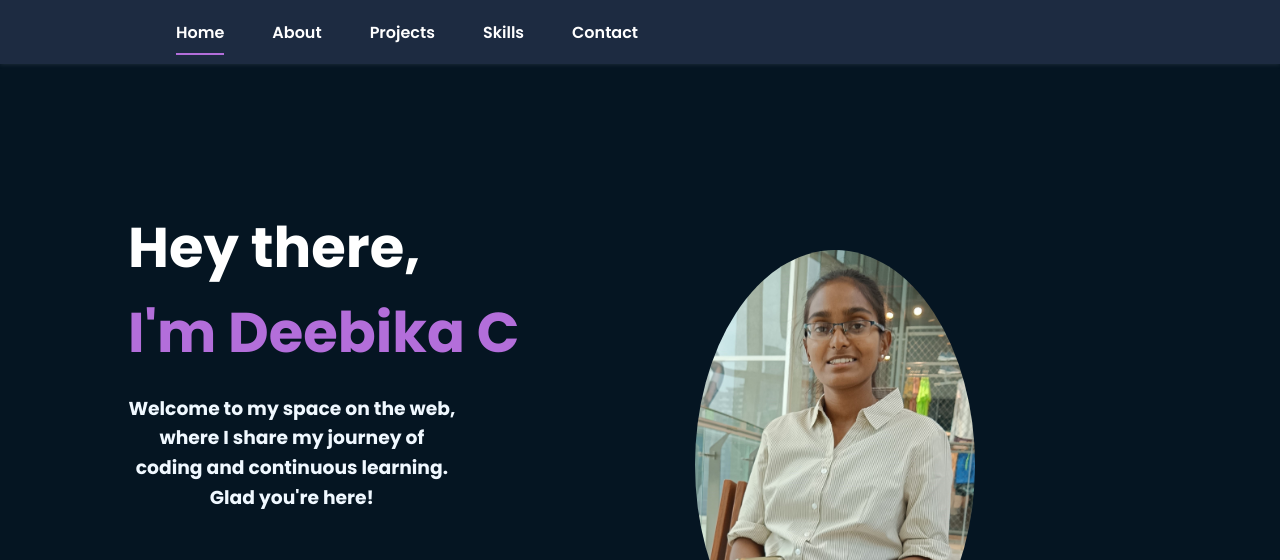
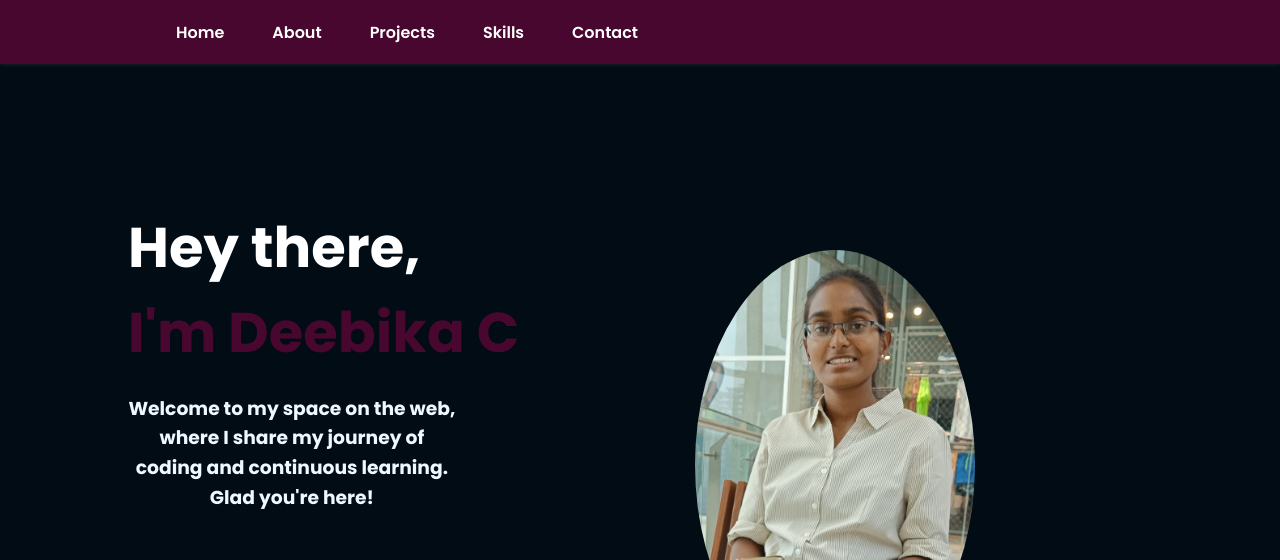
Before and after one commit to Deebika017/deebika_portfolio, a plain HTML site: page index.html in a window 1280 px wide. Shown: the top 560 px of the page. Drawn offline with nearby package versions, Linux system fonts and the light colour scheme.

Commit message:
Update styles.css

```diff
--- a/styles.css
+++ b/styles.css
@@ -9,8 +9,8 @@
 
 /*===== Colores =====*/
 :root{
-  --first-color:  #b36eda;
-  --second-color: #0E2431;
+  --first-color: #48072e;
+  --second-color: #196798;
 }
 
 /*===== Fuente y tipografia =====*/
@@ -77,7 +77,7 @@ img{
   display: block;
 }
 .l-main{
-  background-color: #051522;
+  background-color: #010c15;
 }
 /*===== CLASS CSS ===== */
 .section-title{
@@ -121,7 +121,7 @@ img{
   top: 0;
   left: 0;
   z-index: var(--z-fixed);
-  background-color:   #1d2b41;
+  background-color: #48072e;
   box-shadow: 0 1px 4px rgba(146,161,176,.15);
 }
 
@@ -170,7 +170,7 @@ img{
 
 }
 .nav__item a:hover{
-  color:  #b36eda;
+  color:  #ea0d92;
   transition: .5 ease;
 
 }
```
